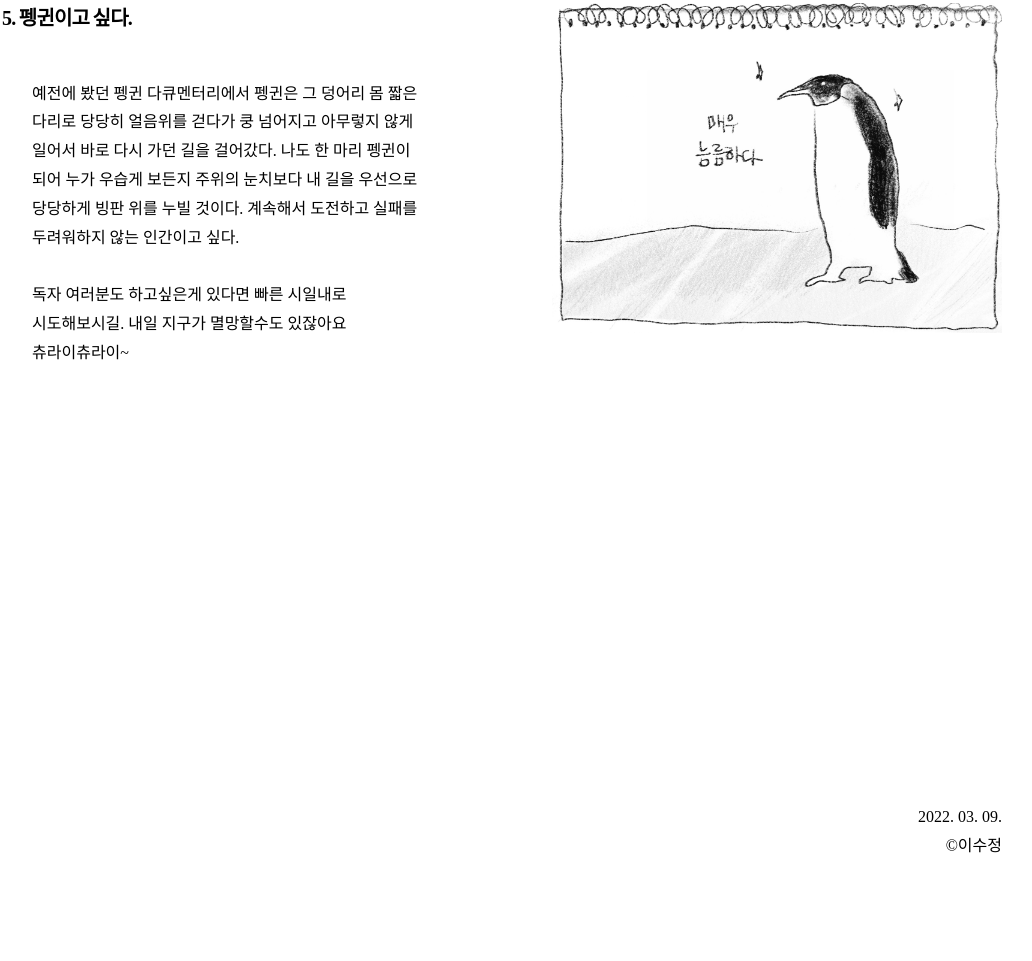
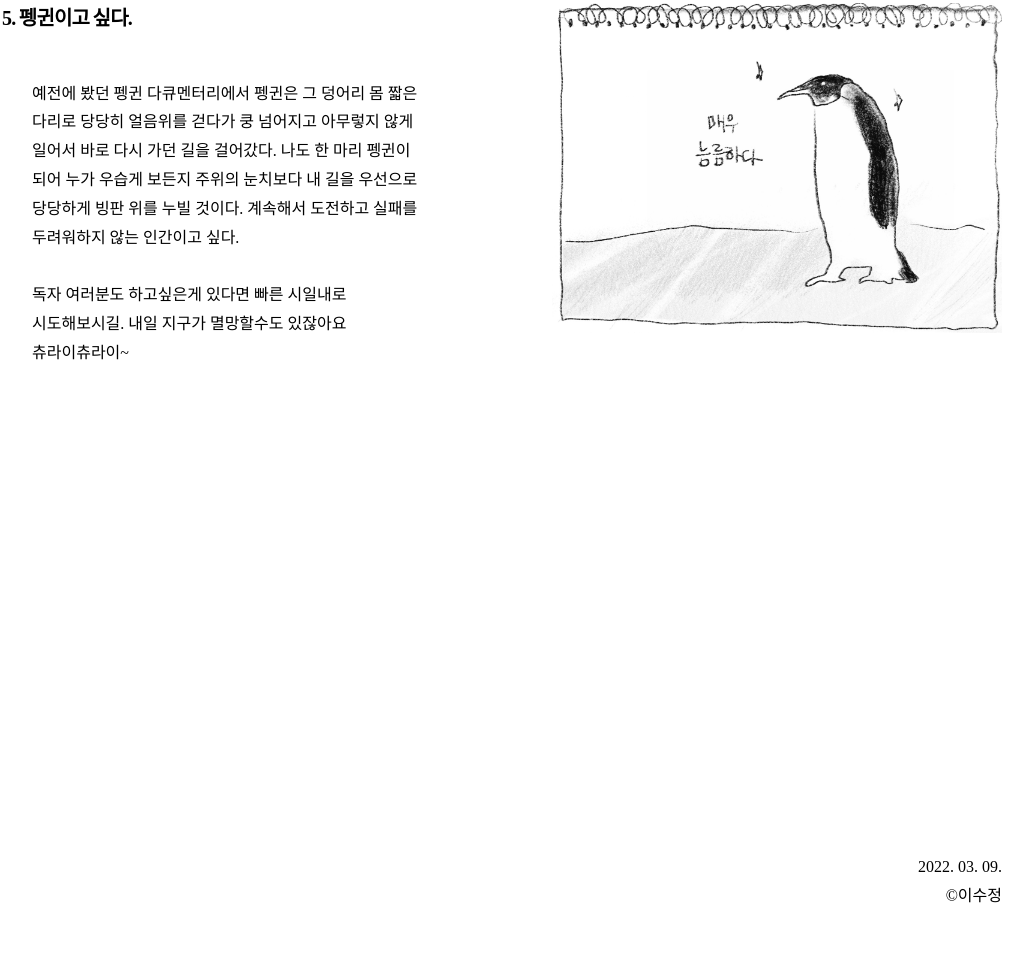
Before and after one commit to dodoye/22-1-text, a plain HTML site: page index.html in a window 1280 px wide. Shown: the part 5597-6558 px from the top of the page, without its empty margins (138-1170 px from the left). Before the commit the page ends 6458 px from the top, so only its background shows below. Drawn offline with Linux system fonts and the light colour scheme; a web font is replaced by a local one.

Commit message:
Add files via upload

```diff
--- a/index.html
+++ b/index.html
@@ -29,7 +29,7 @@
 
 
 
-		footer{width: 1000px;text-align: right; margin: auto;line-height: 1.8}
+		footer{padding: 50px ;width: 1000px; hight: 500px ;text-align: right; margin: auto;line-height: 1.8 }
 
 	</style>
 
```
